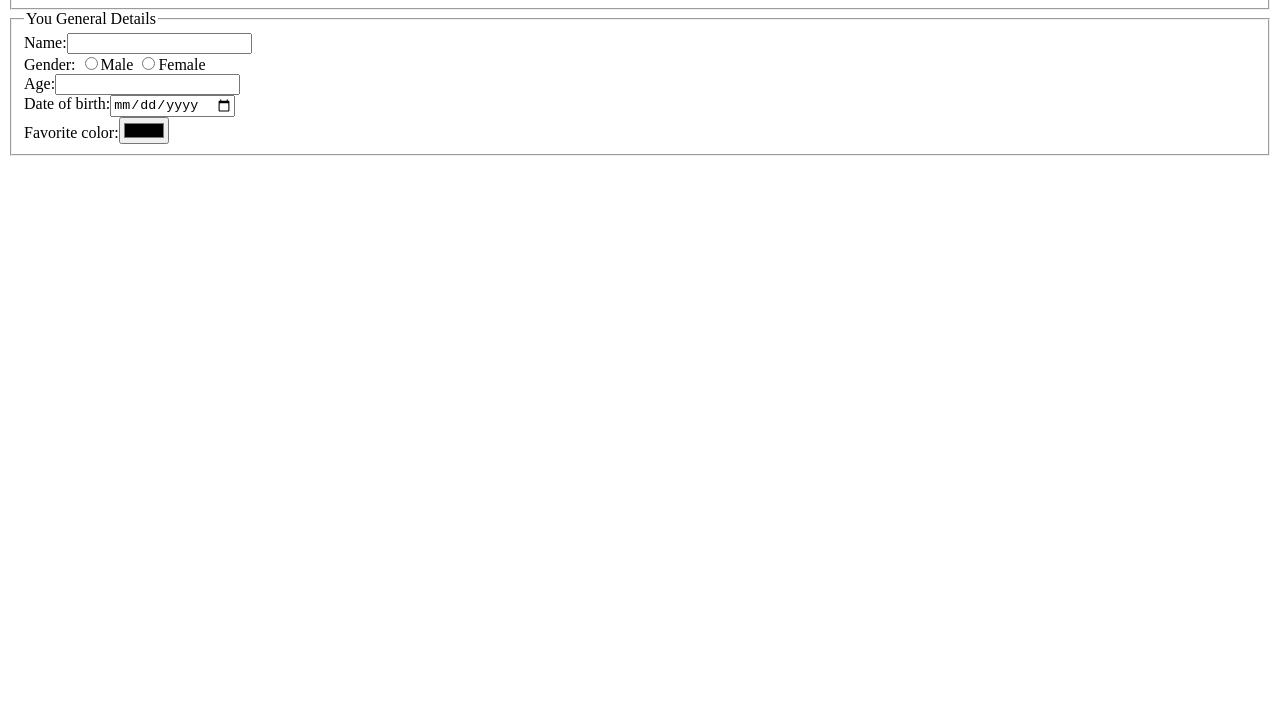
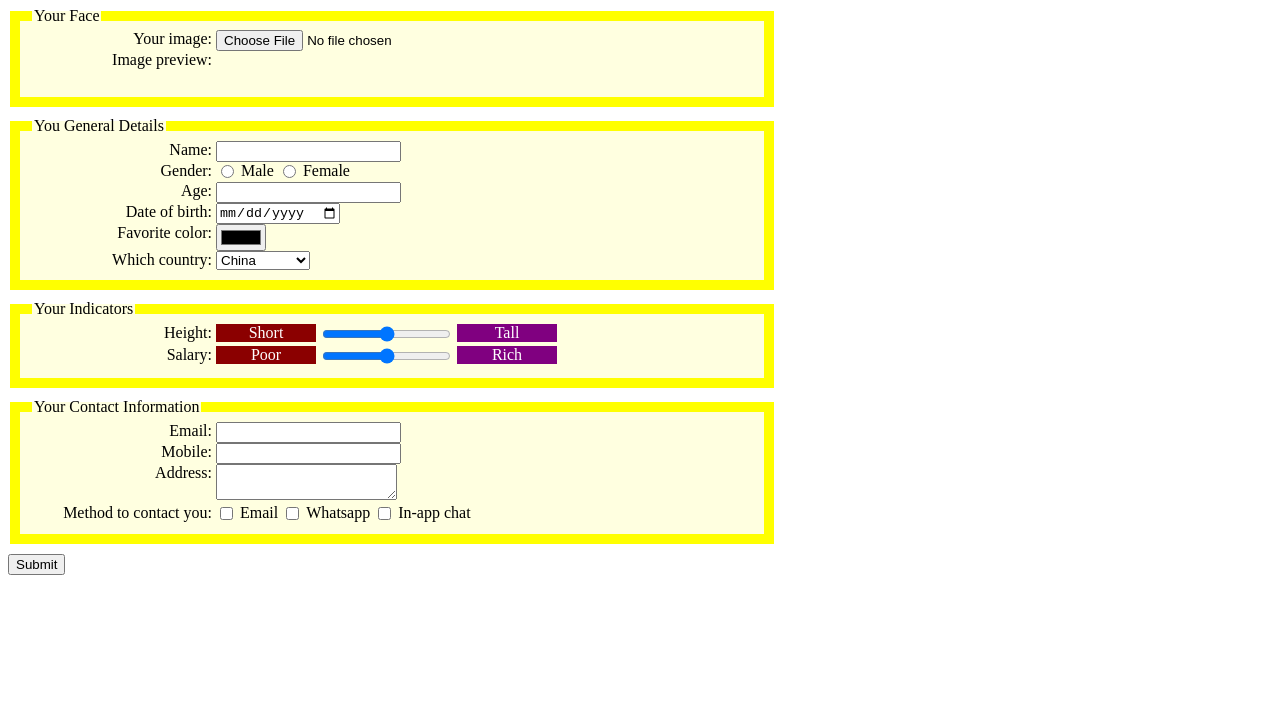
Before and after one commit to EstaWang/learn_html, a plain HTML site: page dateingWebSite/index.html in a window 1280 px wide. Shown: the part 73-800 px from the top of the page. Drawn offline with Linux system fonts and the light colour scheme.

Commit message:
final work

```diff
--- a/dateingWebSite/index.html
+++ b/dateingWebSite/index.html
@@ -3,26 +3,109 @@
 <head>
     <meta charset="UTF-8">
     <title>Dating Website</title>
+    <style type="text/css">
+        fieldset {
+            background: lightyellow;
+            border: 10px solid yellow;
+            margin-bottom: 10px;
+            width: 720px;
+        }
+        label {
+            width: 180px;
+            display: inline-block;
+            text-align: right;
+            vertical-align: top;
+        }
+        .checkboxAndRadioLabel {
+            width: auto;
+        }
+        .rangeLeftText {
+            text-align: center;
+            color: white;
+            background: darkred;
+            width: 100px;
+        }
+        .rangeRightText {
+            text-align: center;
+            color: white;
+            background: purple;
+            width: 100px;
+        }
+        .imgDiv {
+            text-align: center;
+        }
+        label:hover {font-size: 30px}
+        input:hover {font-size: 30px}
+        select:hover {font-size: 30px}
+        textarea:hover {font-size: 30px}
+    </style>
 </head>
 <body>
+<h1>Please Enter Your Details For Our Dating Website</h1>
 <form action="http://ihome.ust.hk/~rossiter/cgi-bin/show_everything.php" method="post" enctype="multipart/form-data">
     <fieldset>
         <legend>Your Face</legend>
-        Your image: <input type="file" id="ImageToUpload" name="ImageToUpload"><br>
-        Image preview:<br>
-        <div id="userImage" name="userImage"></div>
+        <label for="ImageToUpload">Your image:</label>
+        <input type="file" id="ImageToUpload" name="ImageToUpload" required><br>
+        <label for="preview">Image preview:</label>
+        <br>
+        <div class="imgDiv"><img id="preview"></div>
     </fieldset>
     <fieldset>
         <legend>You General Details</legend>
-        Name:<input type="text" id="name" name="name"><br>
-        Gender:
-        <input type="radio" name="gender" value="male">Male
-        <input type="radio" name="gender" value="famale">Female<br>
-        Age:<input type="number" id="age" name="age"><br>
-        Date of birth:<input type="date" id="birth" name="birth"><br>
-        Favorite color:<input type="color" id="color" name="color"><br>
-
+        <label for="name">Name:</label>
+        <input type="text" id="name" name="name" required><br>
+        <label>Gender:</label>
+        <input type="radio" name="gender" value="male" required id="radioMale">
+        <label for="radioMale" class="checkboxAndRadioLabel">Male</label>
+        <input type="radio" name="gender" value="famale" id="radioFemale">
+        <label for="radioFemale" class="checkboxAndRadioLabel">Female</label><br>
+        <label for="age">Age:</label>
+        <input type="number" id="age" name="age" required><br>
+        <label for="birth">Date of birth:</label>
+        <input type="date" id="birth" name="birth"><br>
+        <label for="color">Favorite color:</label>
+        <input type="color" id="color" name="color"><br>
+        <label for="country">Which country:</label>
+        <select id="country" name="country">
+            <option value="China">China</option>
+            <option value="USA">USA</option>
+            <option value="Japan">Japan</option>
+            <option value="France">France</option>
+            <option value="UK">UK</option>
+            <option value="no_selection">no selection</option>
+        </select>
     </fieldset>
+    <fieldset>
+        <legend>Your Indicators</legend>
+        <label for="height">Height:</label>
+        <label for="height" class="rangeLeftText">Short</label>
+        <input type="range" min="0" max="100" step="5" value="50" id="height" name="height">
+        <label for="height" class="rangeRightText">Tall</label>
+        <br>
+        <label for="salary">Salary:</label>
+        <label for="salary" class="rangeLeftText">Poor</label>
+        <input type="range" min="0" max="100" step="5" value="50" id="salary" name="salary">
+        <label for="salary" class="rangeRightText">Rich</label>
+    </fieldset>
+    <fieldset>
+        <legend>Your Contact Information</legend>
+        <label for="email">Email:</label>
+        <input type="email" id="email" name="email" required><br>
+        <label for="mobile">Mobile:</label>
+        <input type="tel" id="mobile" name="mobile"><br>
+        <label for="address">Address:</label>
+        <textarea id="address" name="address"></textarea><br>
+        <label>Method to contact you:</label>
+        <input type="checkbox" id="checkboxEmail" name="contactMethod" value="email">
+        <label for="checkboxEmail" class="checkboxAndRadioLabel">Email</label>
+        <input type="checkbox" id="checkboxWhatsapp" name="contactMethod" value="whatsapp">
+        <label for="checkboxWhatsapp" class="checkboxAndRadioLabel">Whatsapp</label>
+        <input type="checkbox" id="checkboxInappchat" name="contectMethod" value="inappchat">
+        <label for="checkboxInappchat" class="checkboxAndRadioLabel">In-app chat</label>
+    </fieldset>
+    <input type="submit" value="Submit">
 </form>
+<script src="https://www.cse.ust.hk/~rossiter/dating_web_site.js"></script>
 </body>
 </html>
```
